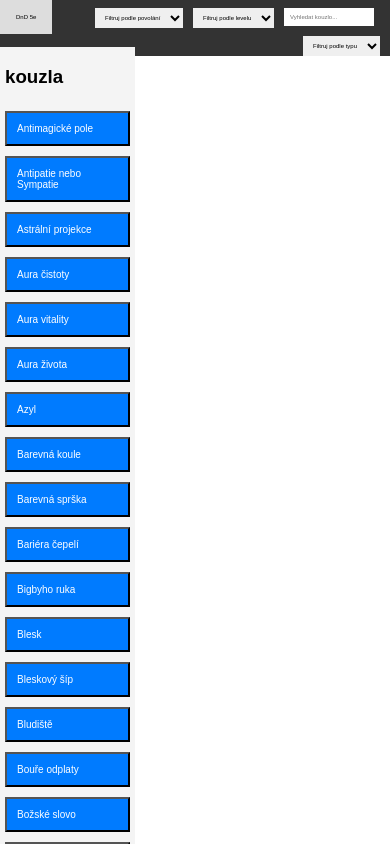
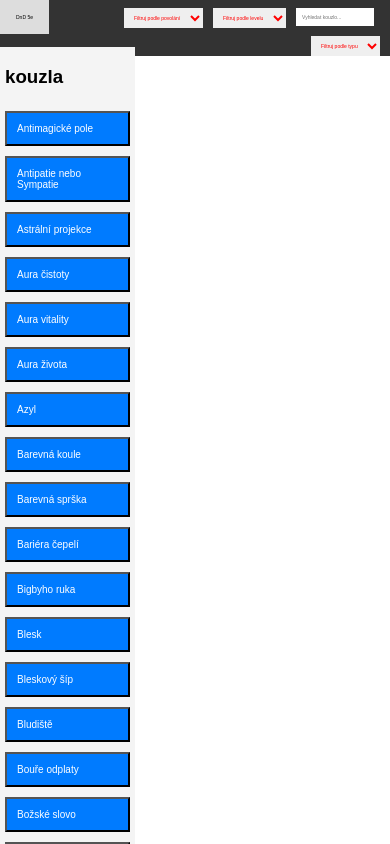
Before and after one commit to Tulusus/DnD5E, a plain HTML site: page index.html in a window 390 px wide. Drawn offline with Linux system fonts and the light colour scheme.

Commit message:
Add files via upload

```diff
--- a/style.css
+++ b/style.css
@@ -192,7 +192,8 @@ body {
     #navigationMenu select,
     #searchInput,
     a {
-        font-size: 6px;
+        font-size: 5px;
+        color: red;
     }
 
     #sideBar {
```
